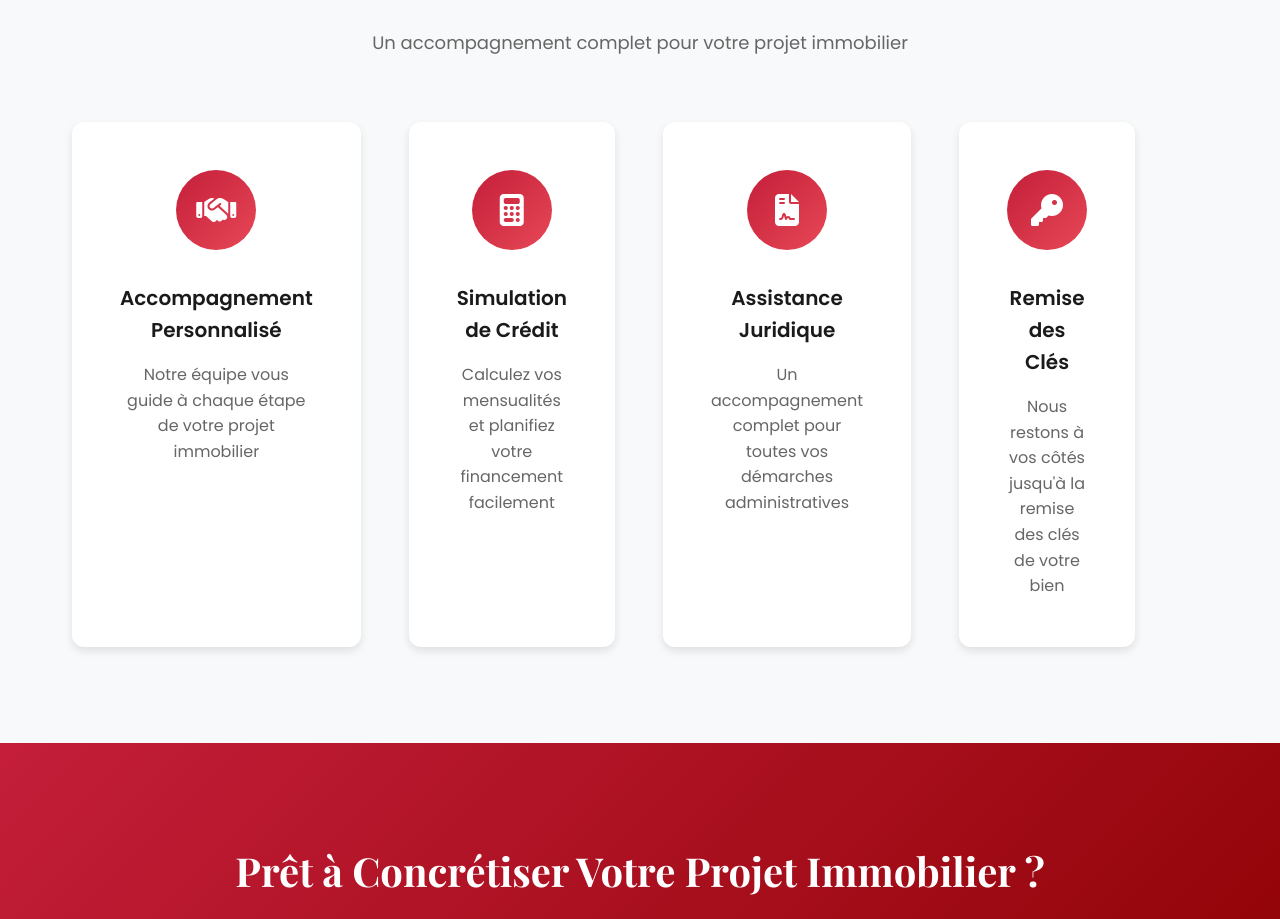
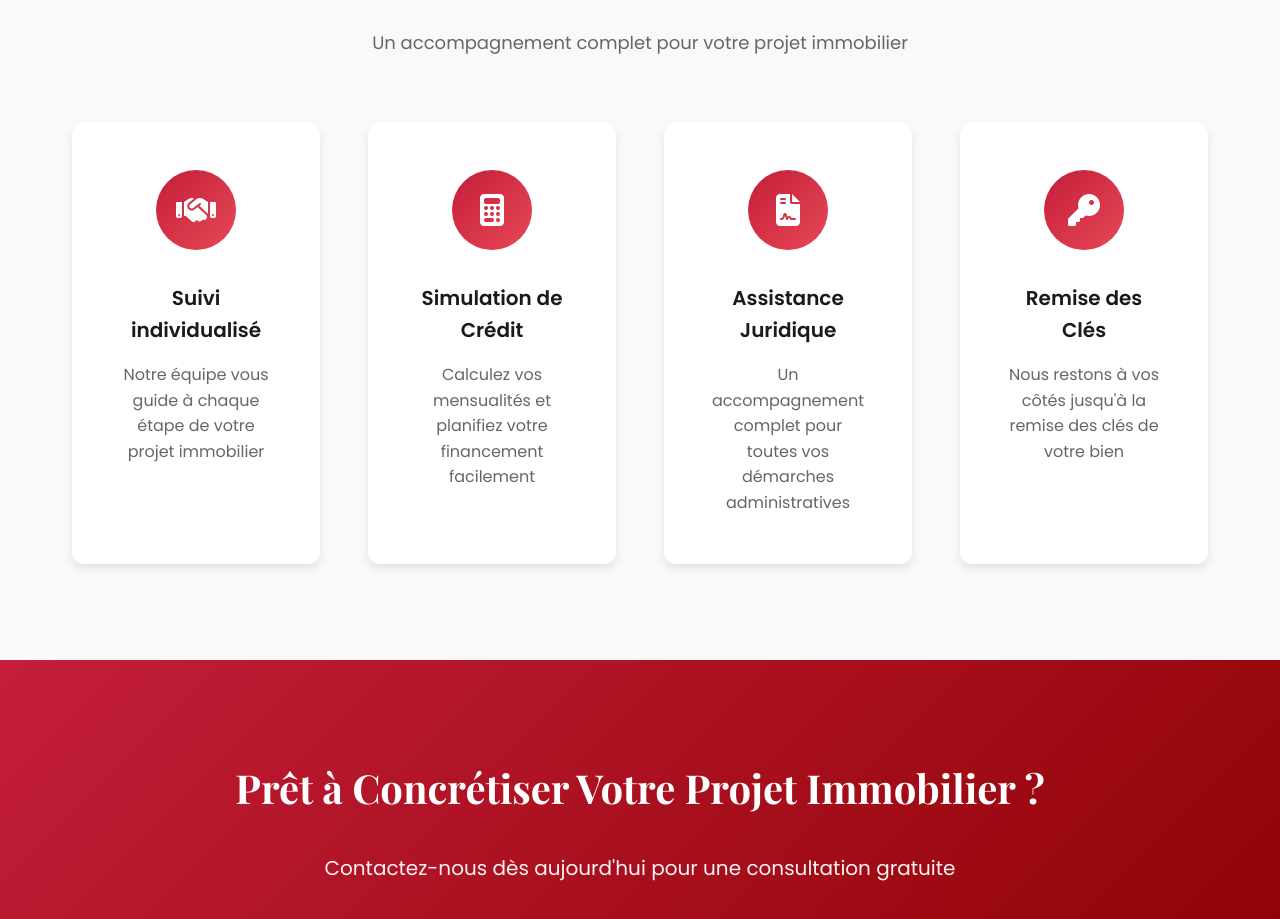
Before and after one commit to maliktorkhani/Societe-Mlik, a plain HTML site: page index.html in a window 1280 px wide. Shown: the part 3944-4863 px from the top of the page. Drawn offline with nearby package versions, Linux system fonts and the light colour scheme.

Commit message:
changing in index nos services

```diff
--- a/css/style.css
+++ b/css/style.css
@@ -785,7 +785,7 @@ section {
 
 .services-grid {
     display: grid;
-    grid-template-columns: repeat(6, 1fr);
+    grid-template-columns: repeat(4, 1fr);
     gap: var(--spacing-lg);
 }
 
--- a/index.html
+++ b/index.html
@@ -241,7 +241,7 @@
                     <div class="service-icon">
                         <i class="fas fa-handshake"></i>
                     </div>
-                    <h3>Accompagnement Personnalisé</h3>
+                    <h3>Suivi individualisé</h3>
                     <p>Notre équipe vous guide à chaque étape de votre projet immobilier</p>
                 </div>
 
```
